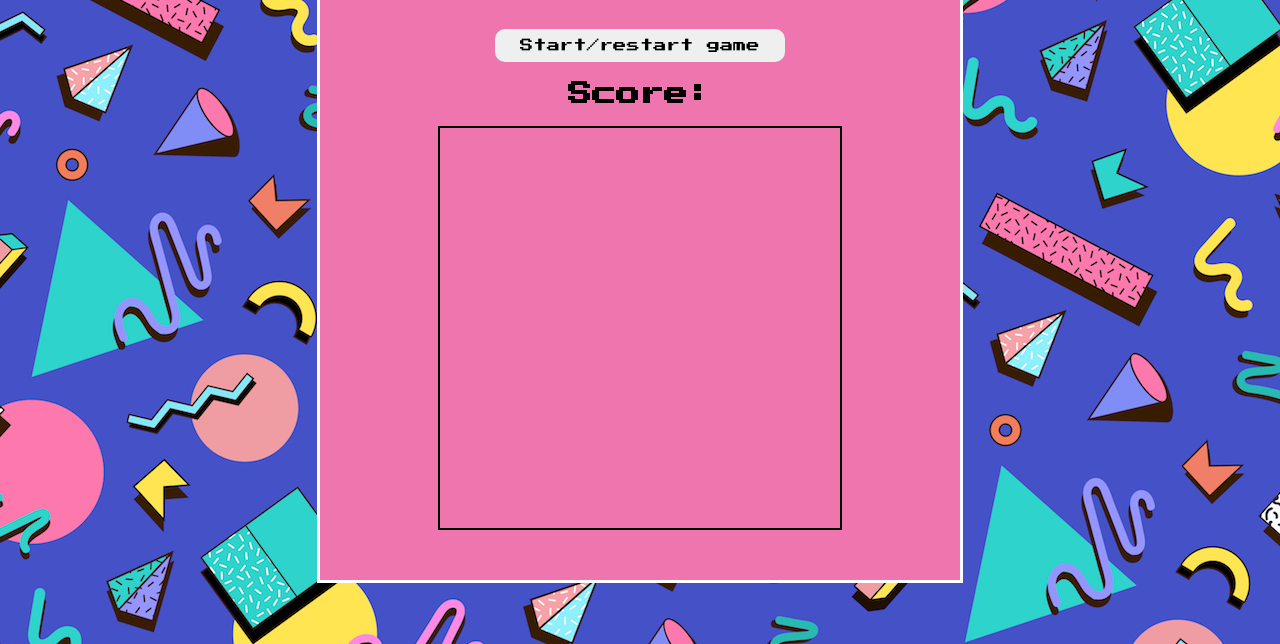
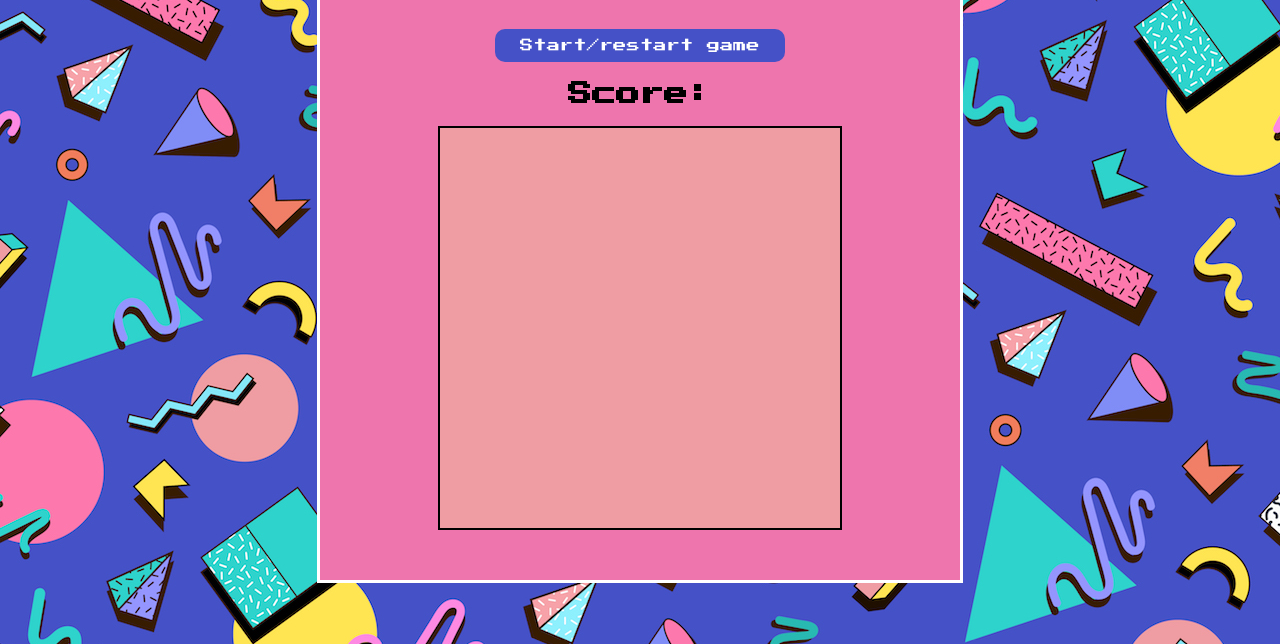
Before and after one commit to kriseliassen/Snake-game, a plain HTML site: page index.html in a window 1280 px wide. Shown: the part 156-800 px from the top of the page. Drawn offline with Linux system fonts and the light colour scheme.

Commit message:
Updated styling in CSS

```diff
--- a/styles.css
+++ b/styles.css
@@ -11,6 +11,14 @@ button {
   border: none;
   border-radius: 10px;
   font-family: "Press Start 2P", sans-serif;
+  color: white;
+  background-color: #4551c7;
+}
+
+button:hover {
+  cursor: pointer;
+  background-color: white;
+  color: #4551c7;
 }
 
 h1 {
@@ -27,8 +35,11 @@ h1 {
 }
 
 .grid {
+  display: flex;
+  flex-wrap: wrap;
   width: 400px;
   height: 400px;
   border: 2px solid black;
   margin: 0 auto;
+  background-color: #ef9da3;
 }
```
